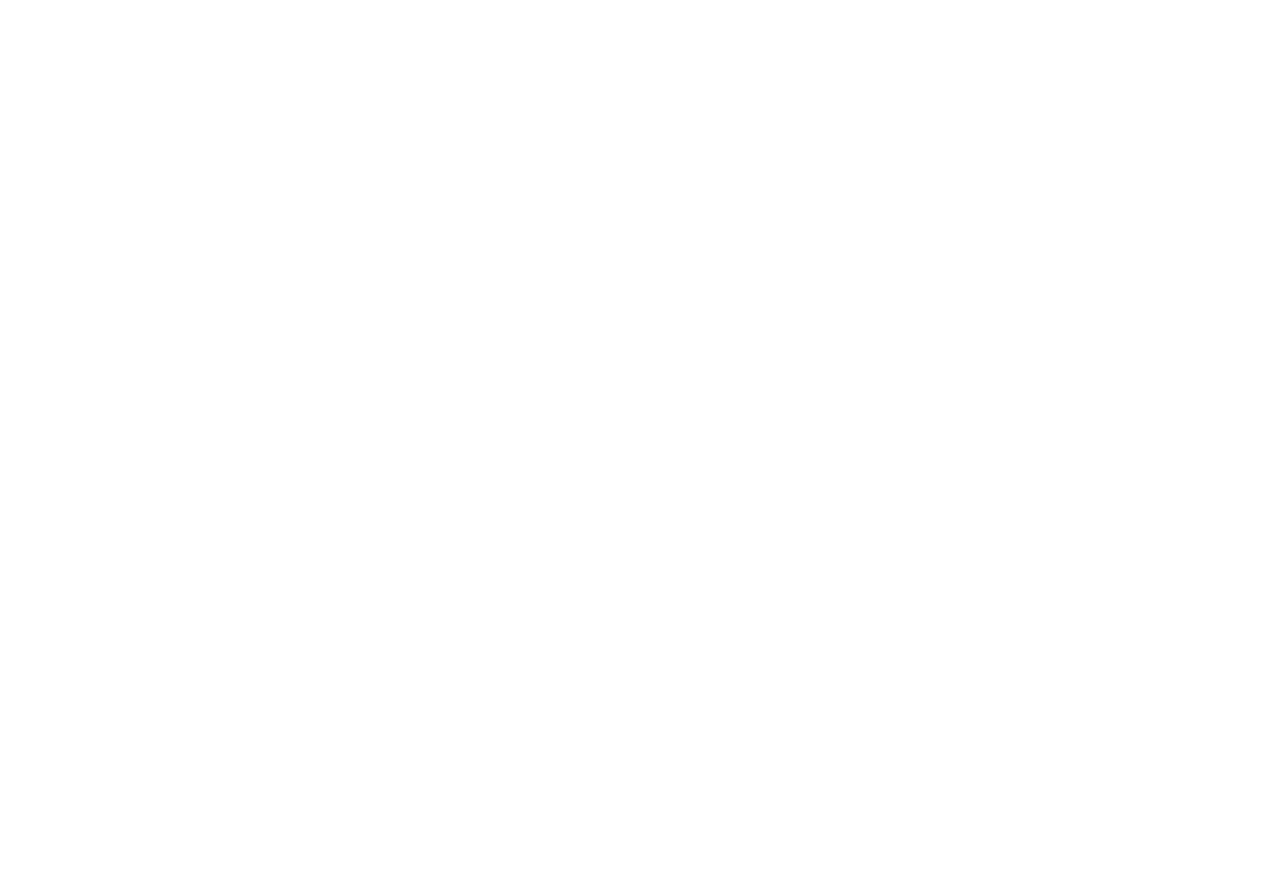
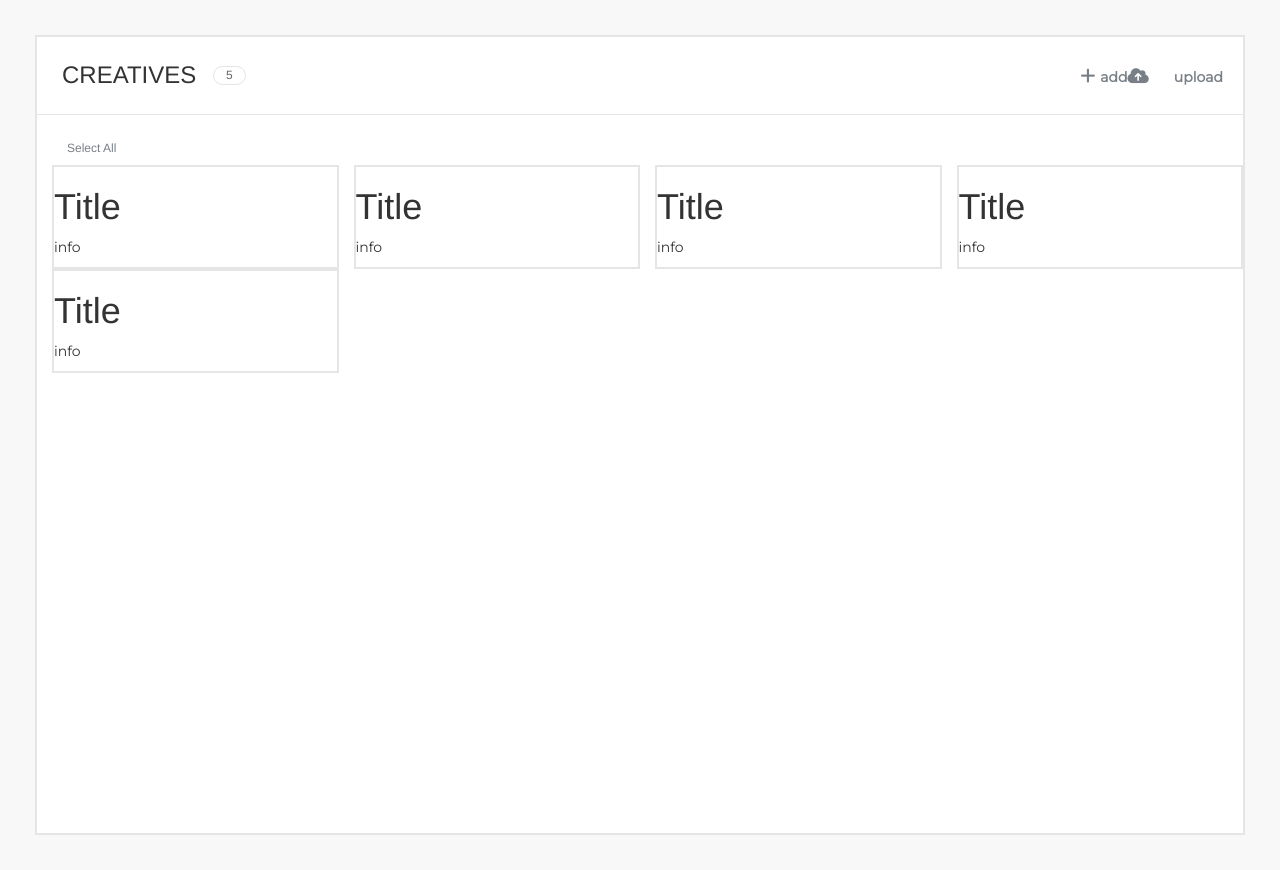
Before and after one commit to Jozefw/Quantcast-Test, a plain HTML site: page index.html in a window 1280 px wide. Before the commit the page ends 800 px from the top, so only its background shows below. Drawn offline with nearby package versions, Linux system fonts and the light colour scheme.

Commit message:
second commit

```diff
--- a/css/styles.css
+++ b/css/styles.css
@@ -0,0 +1,84 @@
+body{
+
+	font-family: 'Montserrat', sans-serif;
+	background-color:#F8F8F9;
+}
+
+.creatives {
+	border: 2px solid #e5e5e5;
+	min-height: 800px;
+	background-color: #fff;
+	margin: 35px;
+	padding-left: 0px;
+    padding-right: 0px;
+}
+.header{
+	border-bottom: 1px solid #e5e5e5;
+    font-weight: 200;
+    font-size: 24px;
+    padding: 25px 20px 25px 25px;
+    margin-top: 0px;
+}
+.item_counter{
+	display: inline-block;
+    border: 1px solid #e5e5e5;
+    border-radius: 16px;
+    padding: 2px 12px;
+    font-size: 12px;
+    position: relative;
+    top: -4px;
+    left: 10px;
+    color: #666;
+}
+
+i.fa.fa-cloud-upload {
+    color: #797F86;
+    position: relative;
+    /*left: 86%;*/
+    font-size: 17px;
+    top: -58px;
+}
+
+span.upload_text {
+    font-family: 'Montserrat', sans-serif;
+    font-size: 14px;
+    padding-left: 25px;
+    color: #797F86;
+    font-weight: bold;
+    padding-right: 20px;
+}
+
+i.fa.fa-plus{
+	color: #797F86;
+    position: relative;
+   /* left: 86%;*/
+    font-size: 17px;
+    top: -58px;
+}
+span.add_text {
+	font-family: 'Montserrat', sans-serif;
+    font-size: 14px;
+    padding-left: 5px;
+    color: #797F86;
+    font-weight: bold;
+}
+h1.select_all {
+    font-size: 12px;
+    font-weight: 400;
+    padding-left: 45px;
+    margin-top: 0px!important;
+    color: #797F86;
+}
+
+
+.inner{
+	border: 2px solid #e5e5e5;
+}
+
+.icons_upload{
+	position: relative;
+}
+
+.box_wrapper {
+	padding-right: 0px;
+}
--- a/index.html
+++ b/index.html
@@ -1,22 +1,77 @@
 <!doctype html>
 <html lang="">
+
 <head>
     <meta charset="utf-8">
     <meta http-equiv="x-ua-compatible" content="ie=edge">
     <title>Quantcast Test</title>
     <meta name="description" content="">
     <meta name="viewport" content="width=device-width, initial-scale=1">
-
     <link rel="stylesheet" href="https://cdnjs.cloudflare.com/ajax/libs/normalize/4.2.0/normalize.min.css">
     <script src="https://cdnjs.cloudflare.com/ajax/libs/modernizr/2.8.3/modernizr.min.js"></script>
-		<link rel="stylesheet" href="//netdna.bootstrapcdn.com/bootstrap/3.0.3/css/bootstrap.min.css">
+    <script src="https://use.fontawesome.com/f179b6f5d5.js"></script>
+    <link href="https://fonts.googleapis.com/css?family=Montserrat:light" rel="stylesheet">
+    <link rel="stylesheet" href="css/bootstrap.min.css">
     <link rel="stylesheet" href="css/styles.css">
 </head>
+
 <body>
+    <div class="container-fluid creatives">
+        <div class="row">
+            <div class="col-md-12 class_border">
+                <h1 class="header">CREATIVES
+					<div class="item_counter">5</div>
+				</h1>
 
+                    <i class="fa fa-cloud-upload pull-right" aria-hidden="true"><span class="upload_text">upload</span></i>
+                    <i class="fa fa-plus pull-right" aria-hidden="true"><span class="add_text">add</span></i>
 
+            </div>
+        </div>
+        <div class="row">
+            <h1 class="select_all">Select All</h1>
+        </div>
+        <div class="row">
+                <div class="col-md-12">
+                    <div class='col-md-3 box_wrapper box_one'>
+                        <div class="inner">
+                            <h1 class="selector">Title</h1>
+                            <p class="info">info</p>
+                        </div>
+                    </div>
+                    <div class='col-md-3 box_wrapper box_two'>
+                        <div class="inner">
+                            <h1 class="selector">Title</h1>
+                            <p class="info">info</p>
+                        </div>
+                    </div>
+                    <div class='col-md-3 box_wrapper box_three'>
+                        <div class="inner">
+                            <h1 class="selector">Title</h1>
+                            <p class="info">info</p>
+                        </div>
+                    </div>
+                    <div class='col-md-3 box_wrapper box_four'>
+                        <div class="inner">
+                            <h1 class="selector">Title</h1>
+                            <p class="info">info</p>
+                        </div>
+                    </div>
+                </div>
+            </div>
+            <div class="row">
+                <div class="col-md-12">
+                    <div class='col-md-3 box_wrapper box_five'>
+                        <div class="inner">
+                            <h1 class="selector">Title</h1>
+                            <p class="info">info</p>
+                        </div>
+                    </div>
+                </div>
+            </div>
+    </div>
     <script src="https://code.jquery.com/jquery-3.2.1.min.js" integrity="sha256-hwg4gsxgFZhOsEEamdOYGBf13FyQuiTwlAQgxVSNgt4=" crossorigin="anonymous"></script>
-   <script src="//netdna.bootstrapcdn.com/bootstrap/3.0.3/js/bootstrap.min.js"></script>
+    <script src="js/bootstrap.min.js"></script>
+</body>
 
-    </body>
 </html>
```
Also changed, not shown: css/bootstrap.min.css (added), fonts/glyphicons-halflings-regular.ttf (added), fonts/glyphicons-halflings-regular.woff (added), js/bootstrap.min.js (added), 2 other files. Lines whose indentation alone changed are shown as unchanged.
